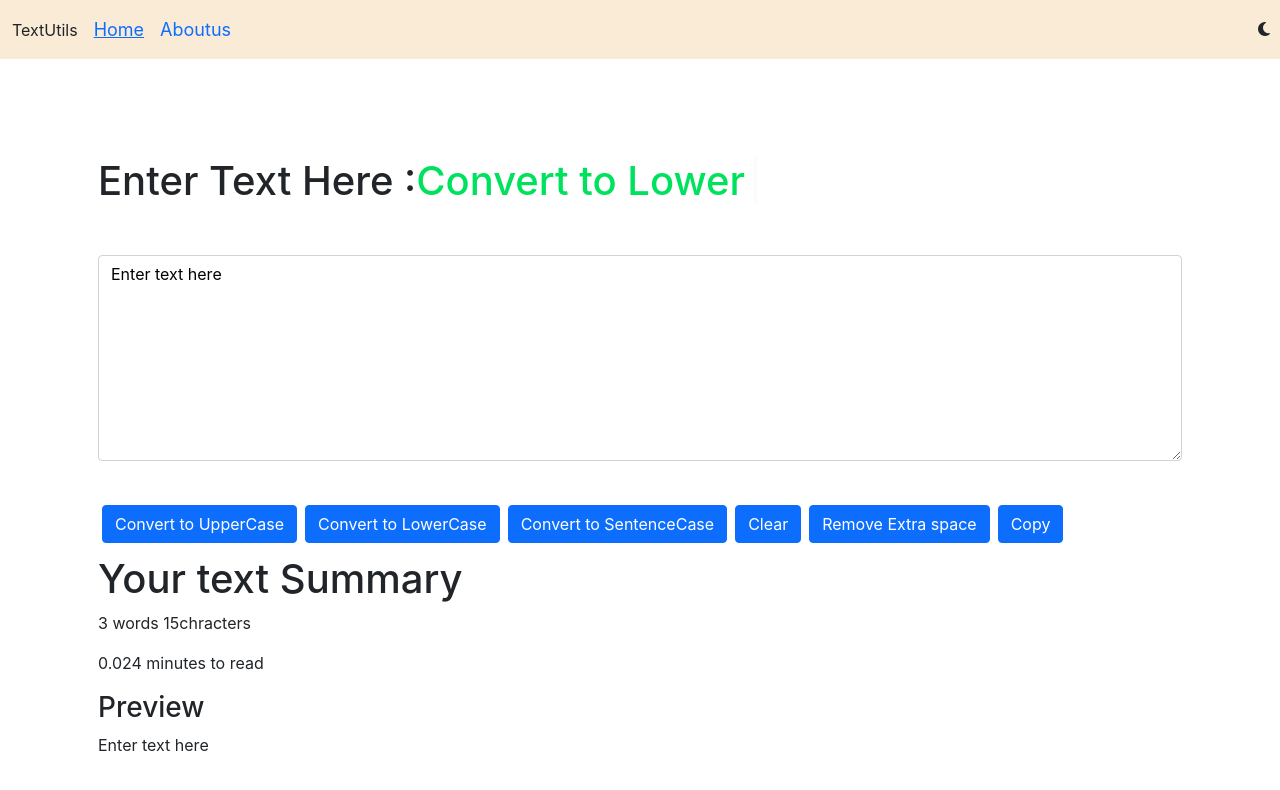
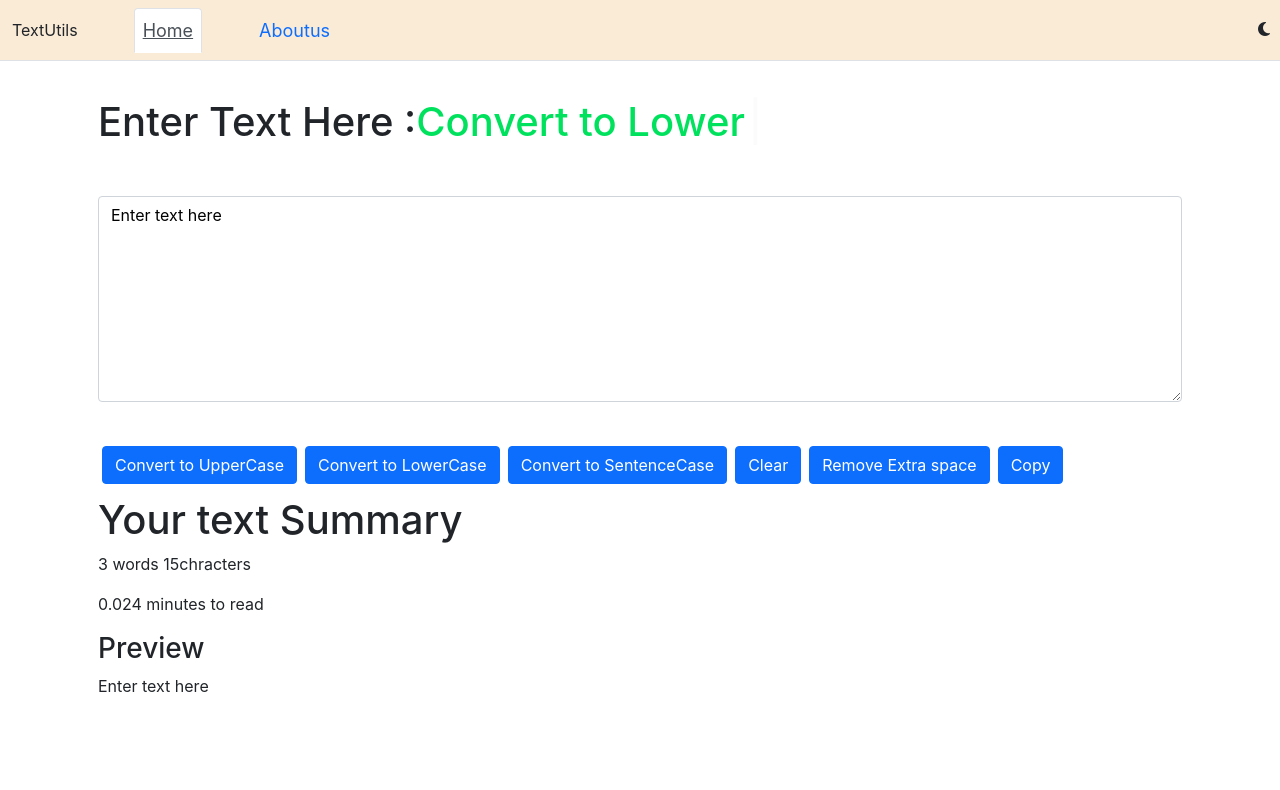
Before and after one commit to Khursheed-Abbas-Mirza/Reacttextutils, a React (Create React App) app: page / in a window 1280 px wide. Shown: the top 790 px of the page. Built offline with nearby package versions, Linux system fonts and the light colour scheme.

Commit message:
some changes in navbar & icons

```diff
--- a/public/index.html
+++ b/public/index.html
@@ -2,7 +2,7 @@
 <html lang="en">
   <head>
     <meta charset="utf-8" />
-    <link rel="icon" href="%PUBLIC_URL%/favicon.ico" />
+    <link rel="icon" href="%PUBLIC_URL%/t.png" />
     <meta name="description" content="TextUtils which can be used to Manipulate your text in the way you wnat" >
     <meta name="viewport" content="width=device-width, initial-scale=1" />
     <meta name="theme-color" content="#000000" />
--- a/src/App.css
+++ b/src/App.css
@@ -1,5 +1,5 @@
-a:active{
-  color: black;
+a{
+  text-decoration: none;
 }
 #mybox{
   margin-top: 40px;
--- a/src/components/Navbar.js
+++ b/src/components/Navbar.js
@@ -6,7 +6,7 @@ export default function Navbar(props) {
   const location=useLocation();
   return (
     <>
-      <nav className={`navbar navbar-expand-lg bg-body-tertiary `} style={{backgroundColor:props.mode==="light"?"antiquewhite":"black"}} >
+      <nav className='navbar navbar-expand-lg bg-body-tertiary nav-tabs fixed-top' id="navbarToggleExternalContent" style={{backgroundColor:props.mode==="light"?"antiquewhite":"black"}} >
         <div className="container-fluid">
           <span>TextUtils</span>
           <button className="navbar-toggler" type="button" data-bs-toggle="collapse" data-bs-target="#navbarSupportedContent" aria-controls="navbarSupportedContent" aria-expanded="false" aria-label="Toggle navigation">
@@ -14,7 +14,7 @@ export default function Navbar(props) {
           </button>
           <div className="collapse navbar-collapse mx-2" id="navbarSupportedContent">
             <ul className="navbar-nav me-auto mb-2 mb-lg-0">
-              <li className="nav-item">
+              <li className="nav-item mx-5">
               <a className={`nav-link ${location.pathname === "/" ? "active act" : ""}`} aria-current="page" href="#/">Home</a>
               </li>
               <li><a className={`nav-link ${location.pathname === "/about" ? "active act" : ""}`} href="#/about">{props.About}</a></li>
```
Also changed, not shown: public/t.png (added).
